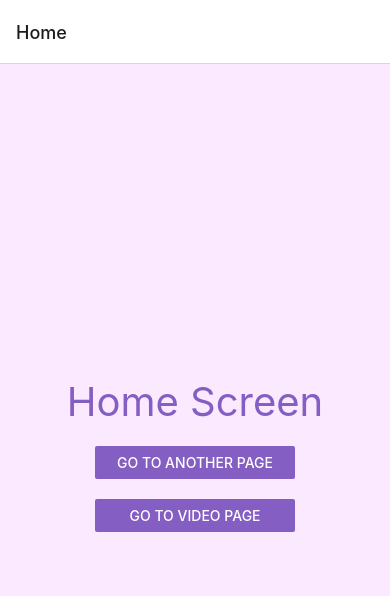
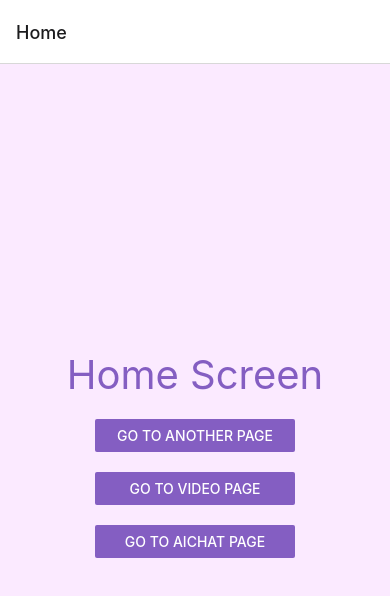
Before and after one commit to sugerzzx/RNdemo, a React Native app: screen /Home in a window 390 px wide. Shown: the top 596 px of the page. Built offline with nearby package versions, Linux system fonts and the light colour scheme.

Commit message:
chore: Add AiChat screen and sidebar component

```diff
--- a/App.tsx
+++ b/App.tsx
@@ -5,6 +5,7 @@ import HomeSCreen from "@screens/HomeScreen";
 import DetailsScreen from '@screens/DetailsScreen';
 import VideoScreen from '@screens/VideoScreen';
 import SplashScreen from 'react-native-splash-screen';
+import AiChat from '@screens/AiChat';
 
 interface Props { }
 
@@ -18,6 +19,7 @@ const App: FC<Props> = () => {
         <Stack.Screen name='Home' component={HomeSCreen} options={{ title: 'Home' }} />
         <Stack.Screen name='Details' component={DetailsScreen} options={{ title: 'Details Title' }} />
         <Stack.Screen name='Video' component={VideoScreen} options={{ title: 'Video Title' }} />
+        <Stack.Screen name='AiChat' component={AiChat} options={{ headerShown: false }} />
       </Stack.Navigator>
     </NavigationContainer>
   );
--- /dev/null
+++ b/src/components/AiChat/SideBar.tsx
@@ -0,0 +1,37 @@
+import { Button, DrawerLayoutAndroid, StyleSheet, Text, View } from 'react-native';
+import { FC } from 'react';
+
+interface SideBarProps {
+  drawer: React.RefObject<DrawerLayoutAndroid>;
+}
+
+const SideBar: FC<SideBarProps> = ({ drawer }) => {
+  return (
+    <>
+      <Text style={styles.paragraph}>I'm in the Drawer!</Text>
+      <Button
+        title="Close drawer"
+        onPress={() => drawer.current?.closeDrawer()}
+      />
+    </>
+  );
+};
+
+export default SideBar;
+
+const styles = StyleSheet.create({
+  container: {
+    flex: 1,
+    alignItems: 'center',
+    justifyContent: 'center',
+    padding: 16,
+  },
+  navigationContainer: {
+    backgroundColor: '#ecf0f1',
+  },
+  paragraph: {
+    padding: 16,
+    fontSize: 15,
+    textAlign: 'center',
+  },
+});
--- /dev/null
+++ b/src/screens/AiChat.tsx
@@ -0,0 +1,69 @@
+import { StyleSheet, Text, View, Button, DrawerLayoutAndroid, } from 'react-native';
+import { FC, useRef, useState } from 'react';
+import SideBar from '@components/AiChat/SideBar';
+
+interface AiChatProps {
+
+}
+
+const AiChat: FC<AiChatProps> = ({ }) => {
+  const drawer = useRef<DrawerLayoutAndroid>(null);
+  const [drawerPosition, setDrawerPosition] = useState<'left' | 'right'>(
+    'left',
+  );
+  const changeDrawerPosition = () => {
+    if (drawerPosition === 'left') {
+      setDrawerPosition('right');
+    } else {
+      setDrawerPosition('left');
+    }
+  };
+
+  const navigationView = () => (
+    <View style={[styles.container, styles.navigationContainer]}>
+      <SideBar drawer={drawer}></SideBar>
+    </View>
+  );
+
+  return (
+    <DrawerLayoutAndroid
+      ref={drawer}
+      drawerWidth={300}
+      drawerPosition={drawerPosition}
+      renderNavigationView={navigationView}>
+      <View style={styles.container}>
+        <Text style={styles.paragraph}>Drawer on the {drawerPosition}!</Text>
+        <Button
+          title="Change Drawer Position"
+          onPress={() => changeDrawerPosition()}
+        />
+        <Text style={styles.paragraph}>
+          Swipe from the side or press button below to see it!
+        </Text>
+        <Button
+          title="Open drawer"
+          onPress={() => drawer.current?.openDrawer()}
+        />
+      </View>
+    </DrawerLayoutAndroid>
+  );
+};
+
+export default AiChat;
+
+const styles = StyleSheet.create({
+  container: {
+    flex: 1,
+    alignItems: 'center',
+    justifyContent: 'center',
+    padding: 16,
+  },
+  navigationContainer: {
+    backgroundColor: '#ecf0f1',
+  },
+  paragraph: {
+    padding: 16,
+    fontSize: 15,
+    textAlign: 'center',
+  },
+});
--- a/src/screens/HomeScreen.tsx
+++ b/src/screens/HomeScreen.tsx
@@ -23,6 +23,12 @@ const Home: FC<HomeProps> = ({ navigation }) => {
         }} title='Go To Video Page' color={'#845EC2'} />
       </View>
 
+      <View style={styles.button}>
+        <Button onPress={() => {
+          navigation.navigate('AiChat');
+        }} title='Go To AiChat Page' color={'#845EC2'} />
+      </View>
+
     </View>
   );
 };
```
